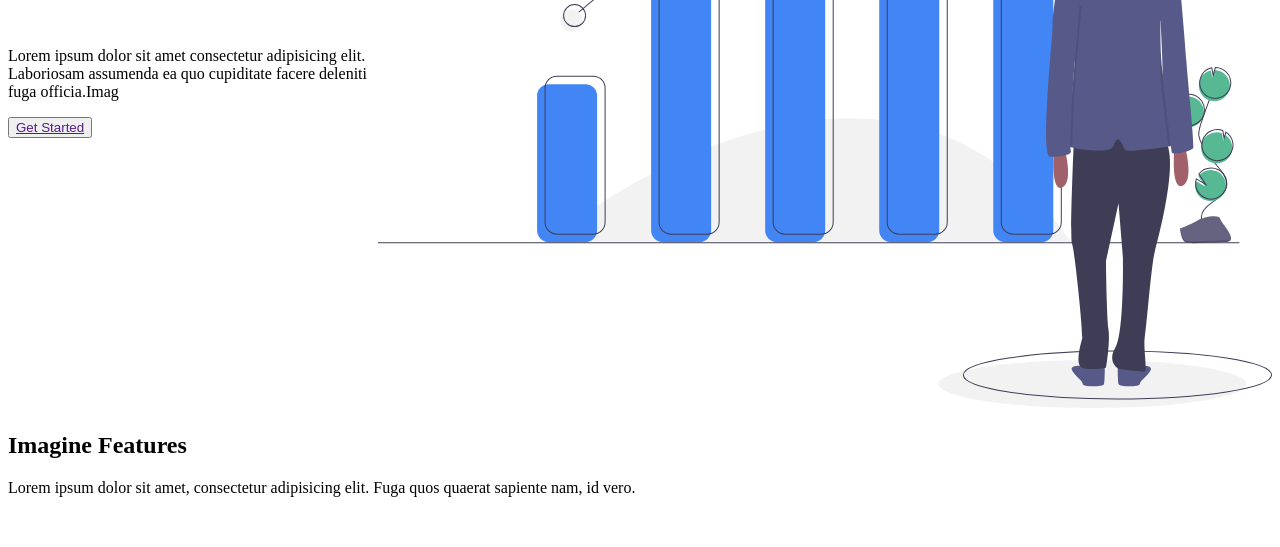
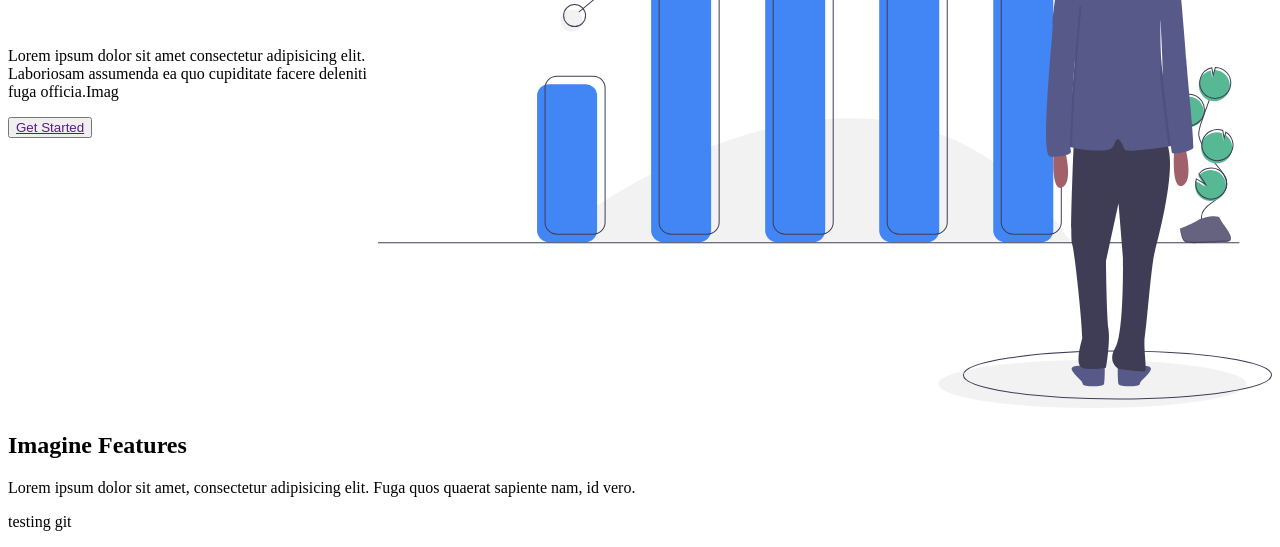
Before and after one commit to cameydanchi/imgaine, a plain HTML site: page public/index.html in a window 1280 px wide. Shown: the part 407-954 px from the top of the page. Before the commit the page ends 920 px from the top, so only its background shows below. Drawn offline with Linux system fonts and the light colour scheme.

Commit message:
testing git

```diff
--- a/public/index.html
+++ b/public/index.html
@@ -39,9 +39,11 @@
         <section>
             <div>
                 <h1>Imagine Features</h1>
-                <p>Lorem ipsum dolor sit amet, consectetur adipisicing elit. Fuga quos quaerat sapiente nam, id vero.</p>
+                <p>Lorem ipsum dolor sit amet, consectetur adipisicing elit.
+                    Fuga quos quaerat sapiente nam, id vero.</p>
             </div>
         </section>
     </div>
+    <p>testing git</p>
 </body>
 </html>
```
